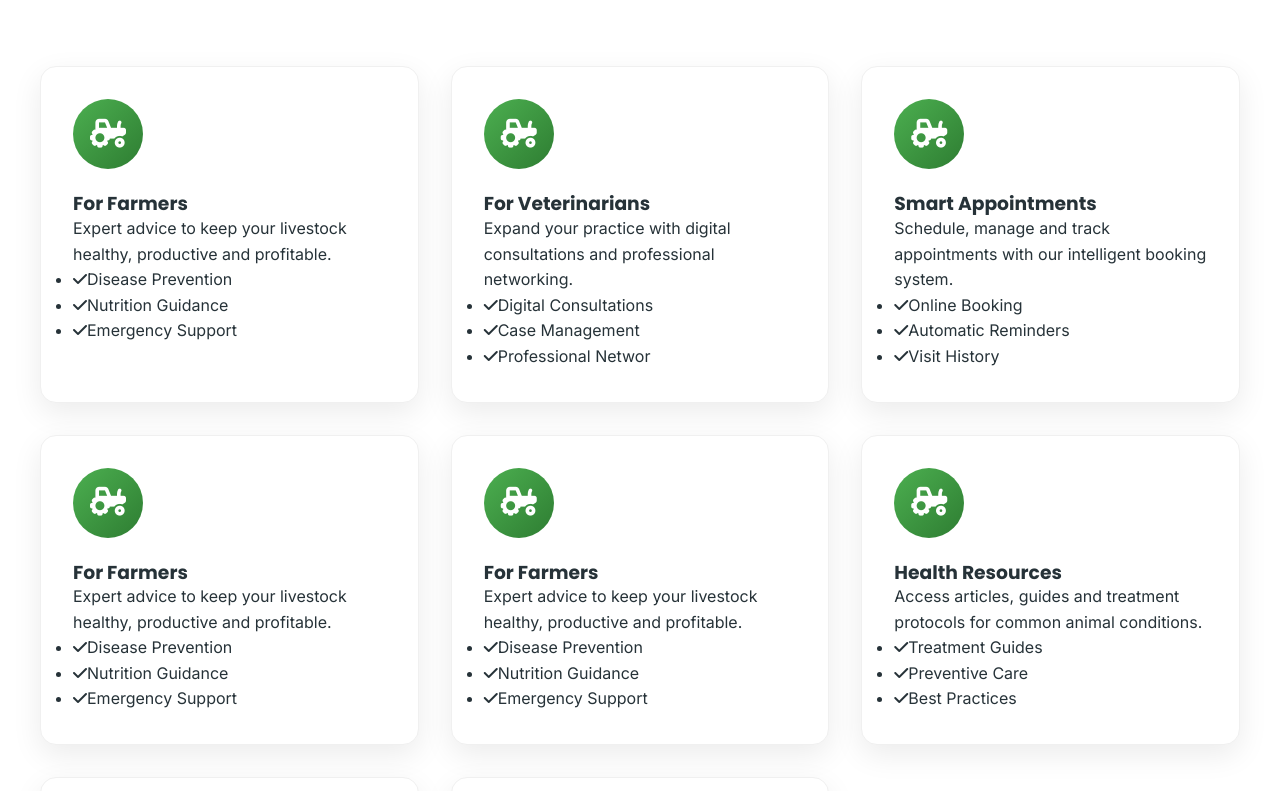
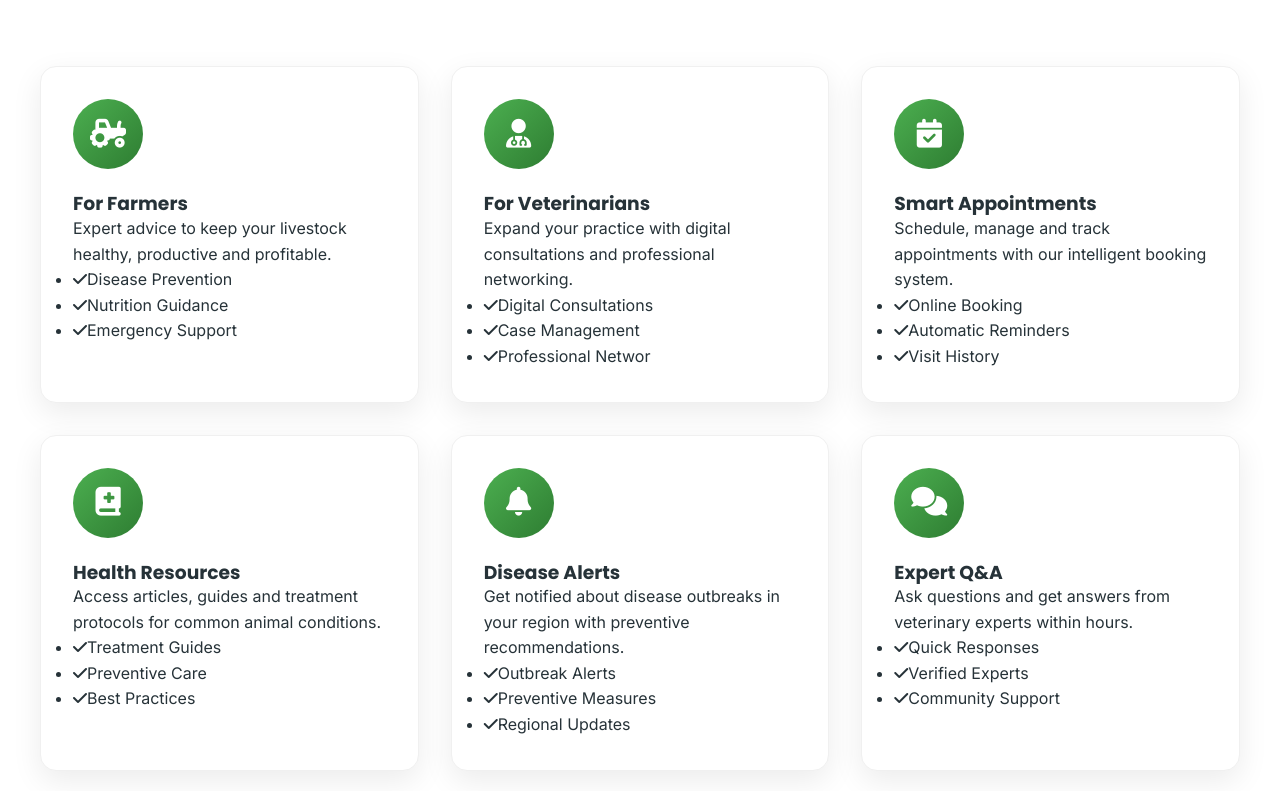
Before and after one commit to adane-desta/getVet, a React (Vite) app in the folder getvet/: page / in a window 1280 px wide. Shown: the part 1604-2395 px from the top of the page. Built offline with nearby package versions, Linux system fonts and the light colour scheme.

Commit message:
fix icons

```diff
--- a/getvet/src/components/homeCmpos/features/Features.jsx
+++ b/getvet/src/components/homeCmpos/features/Features.jsx
@@ -6,6 +6,7 @@ function Features() {
 
         {
             title: "For Farmers",
+            icon: "fas fa-tractor",
             description: "Expert advice to keep your livestock healthy, productive and profitable.",
             items: [
                  "Disease Prevention",
@@ -16,6 +17,7 @@ function Features() {
         },
         {
             title: "For Veterinarians",
+            icon: "fas fa-user-md",
             description: "Expand your practice with digital consultations and professional networking.",
             items: [
                 "Digital Consultations",
@@ -26,6 +28,7 @@ function Features() {
         },
         {
             title: "Smart Appointments",
+            icon: "fas fa-calendar-check",
             description: "Schedule, manage and track appointments with our intelligent booking system.",
             items: [
                  "Online Booking",
@@ -35,27 +38,8 @@ function Features() {
 
         },
         {
-            title: "For Farmers",
-            description: "Expert advice to keep your livestock healthy, productive and profitable.",
-            items: [
-                "Disease Prevention",
-                "Nutrition Guidance",
-                "Emergency Support",
-            ]
-
-        },
-        {
-            title: "For Farmers",
-            description: "Expert advice to keep your livestock healthy, productive and profitable.",
-            items: [
-                "Disease Prevention",
-                "Nutrition Guidance",
-                "Emergency Support",
-            ]
-
-        },
-        {
           title: "Health Resources",
+          icon:"fas fa-book-medical",
           description: "Access articles, guides and treatment protocols for common animal conditions.",
           items: [
             "Treatment Guides",
@@ -65,6 +49,7 @@ function Features() {
         },
         {
           title: "Disease Alerts",
+          icon: "fas fa-bell",
           description: "Get notified about disease outbreaks in your region with preventive recommendations.",
           items: [
             "Outbreak Alerts",
@@ -74,6 +59,7 @@ function Features() {
         },
         {
           title: "Expert Q&A",
+          icon: "fas fa-comments",
           description: "Ask questions and get answers from veterinary experts within hours.",
           items: [
             "Quick Responses",
@@ -100,7 +86,7 @@ function Features() {
             {features.map((feature , index) => (
                 <div key={index} className={styles.featureCard}>
                     <div className={styles.featureIcon}>
-                    <i className="fas fa-tractor"></i>
+                    <i className={feature.icon}></i>
                     </div>
                     <h3>{feature.title}</h3>
                     <p>
```
